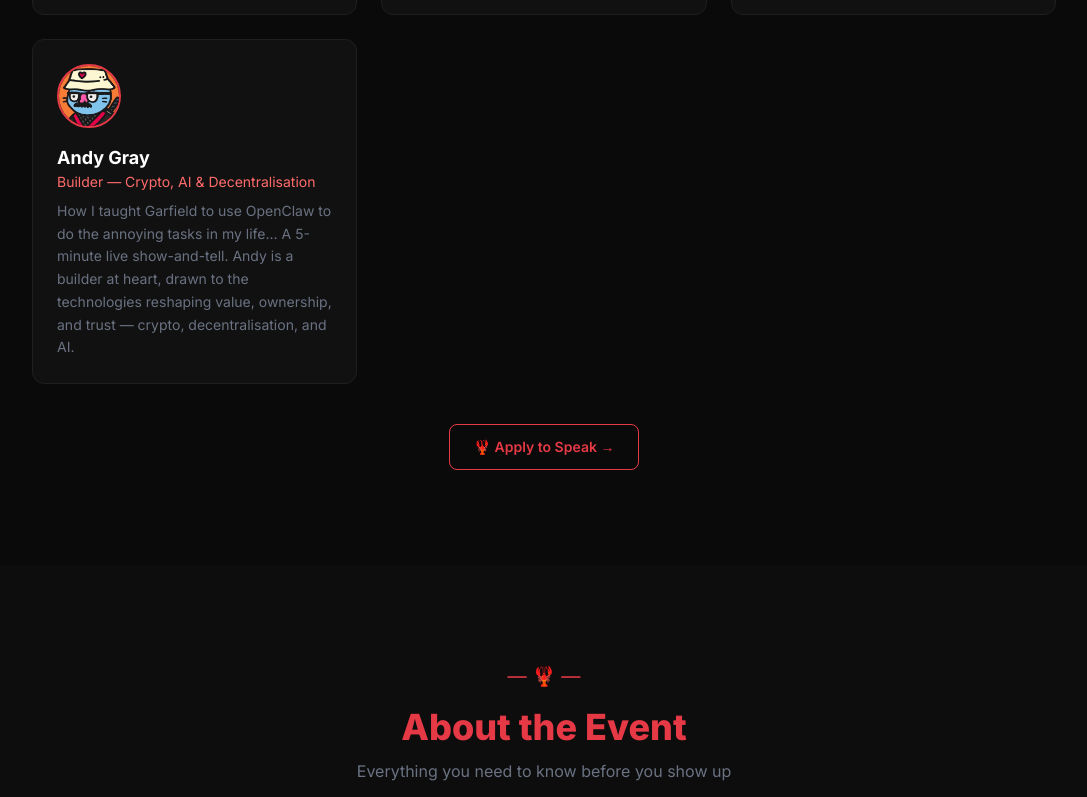
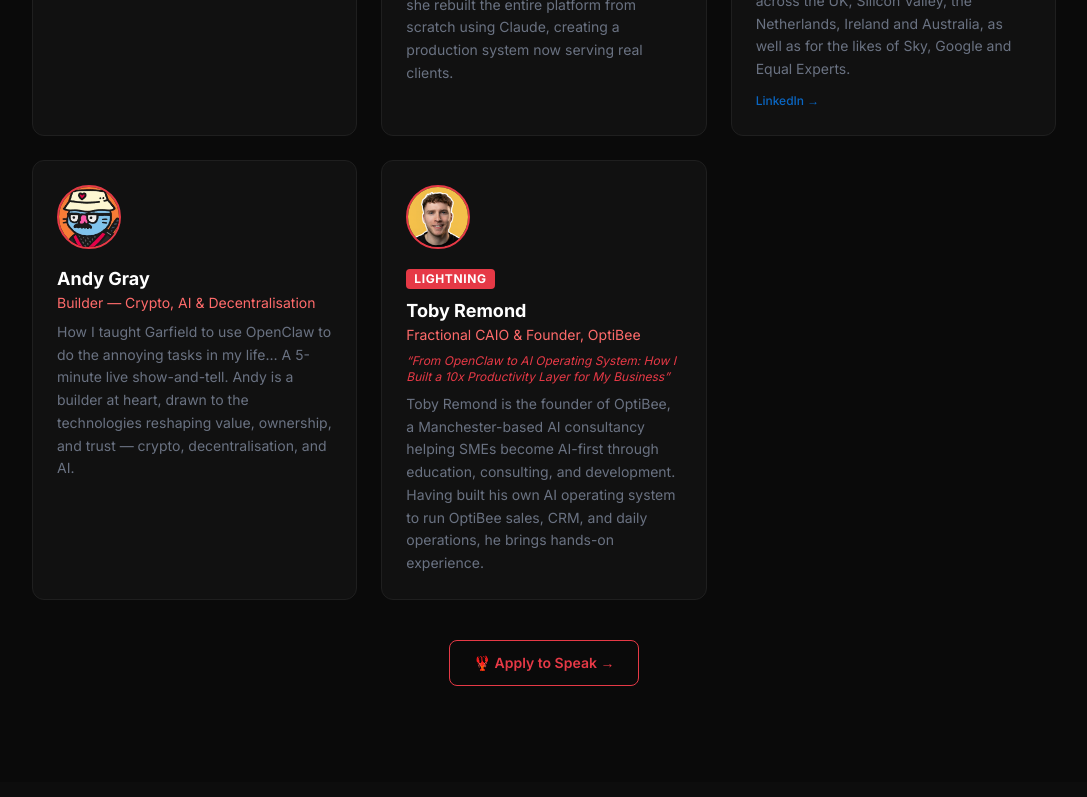
Before and after one commit to dcccrypto/manchester-meetup, a Next.js app: page / in a window 1280 px wide. Shown: the part 3125-3922 px from the top of the page, without its empty margins (96-1183 px from the left). Built offline with nearby package versions, Linux system fonts and the light colour scheme.

Commit message:
Add Toby Remond as 4th speaker (lightning talk ~8:05 PM)
- Speaker card: Fractional CAIO & Founder, OptiBee
- Talk: From OpenClaw to AI Operating System
- Headshot: toby-remond-headshot.png (800x800)
- Agenda: ~8:05 PM lightning slot after Andy Gray

```diff
--- a/components/Agenda.tsx
+++ b/components/Agenda.tsx
@@ -4,6 +4,7 @@
   { time: "7:00 PM", title: "Halima Yasmin — TigerFlow AI (Keynote)", desc: "\"From GoHighLevel to Proprietary AI: Building TigerFlow AI for UK Real Estate\" — A deep dive into building a bespoke AI platform for the UK property market. 20–25 min keynote.", icon: "🐯" },
   { time: "~7:30 PM", title: "William Faithfull, PhD — ExaDev (Talk)", desc: "\"Does OpenClaw make AI SaaS redundant?\" — A provocation from the CEO of ExaDev.", icon: "🤔" },
   { time: "~8:00 PM", title: "Andy Gray — Garfield AI (Lightning Demo)", desc: "A 5-minute live show-and-tell: Andy's OpenClaw journey and his personal AI assistant Garfield in action.", icon: "⚡" },
+  { time: "~8:05 PM", title: "Toby Remond — OptiBee (Lightning Talk)", desc: "\"From OpenClaw to AI Operating System: How I Built a 10x Productivity Layer for My Business\" — 5 minutes on building an AI-first consultancy in Manchester.", icon: "⚡" },
   { time: "~8:15 PM", title: "Open Networking", desc: "Connect, collaborate, swap ideas — the best conversations happen off-stage.", icon: "🤝" },
   { time: "8:45 – 9:00 PM", title: "Networking & Close", desc: "More connections, more conversations — stay sharp, stay curious. 🦞", icon: "👋" },
   { time: "9:00 PM", title: "Close", desc: "Until next time — stay sharp, stay clawed. 🦞", icon: "👋" },
--- a/components/Speakers.tsx
+++ b/components/Speakers.tsx
@@ -34,6 +34,16 @@
     initials: "🐱",
     emoji: "🐱",
     image: "/cool-cat.png",
+  },
+  {
+    name: "Toby Remond",
+    role: "Fractional CAIO & Founder, OptiBee",
+    talk: "From OpenClaw to AI Operating System: How I Built a 10x Productivity Layer for My Business",
+    bio: "Toby Remond is the founder of OptiBee, a Manchester-based AI consultancy helping SMEs become AI-first through education, consulting, and development. Having built his own AI operating system to run OptiBee sales, CRM, and daily operations, he brings hands-on experience.",
+    badge: "Lightning",
+    initials: "TR",
+    emoji: "⚡",
+    image: "/speakers/toby-remond-headshot.png",
   },
 ];
 
```
Also changed, not shown: public/speakers/toby-remond-headshot.png (added).
